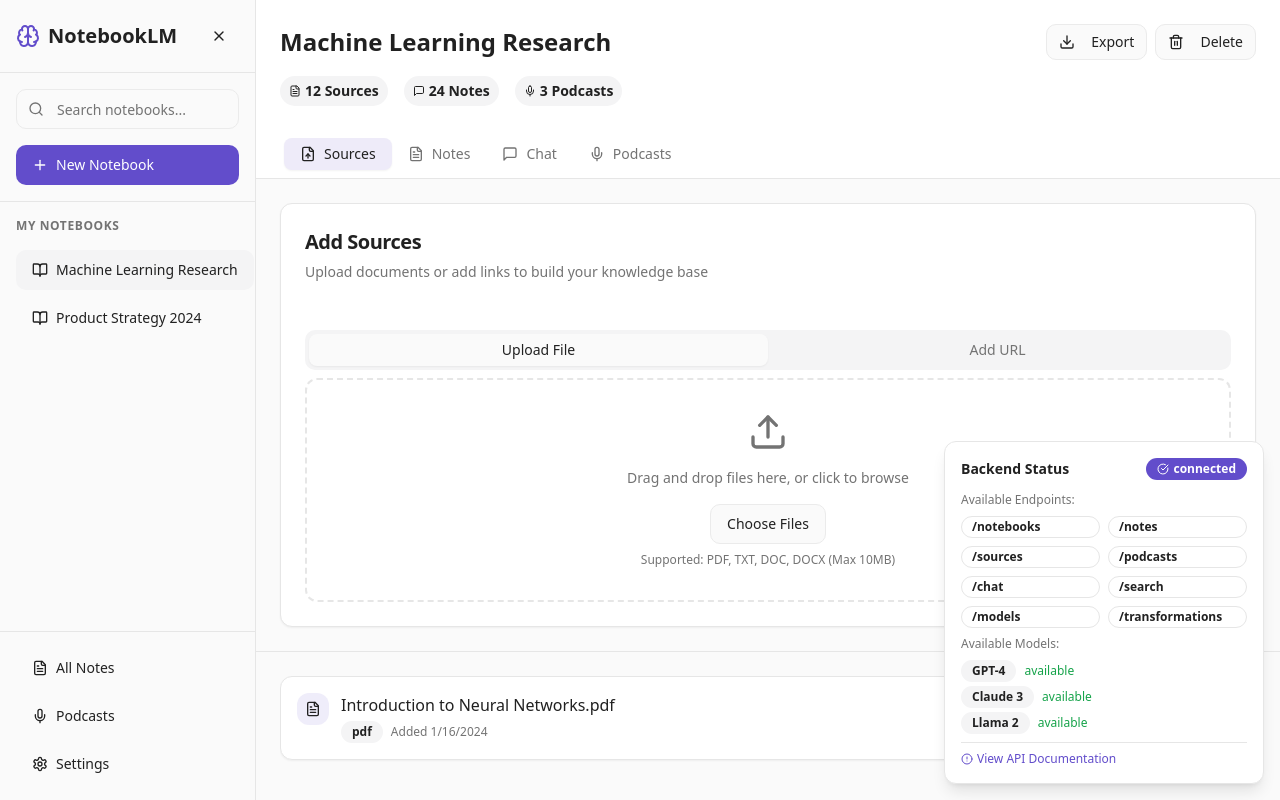
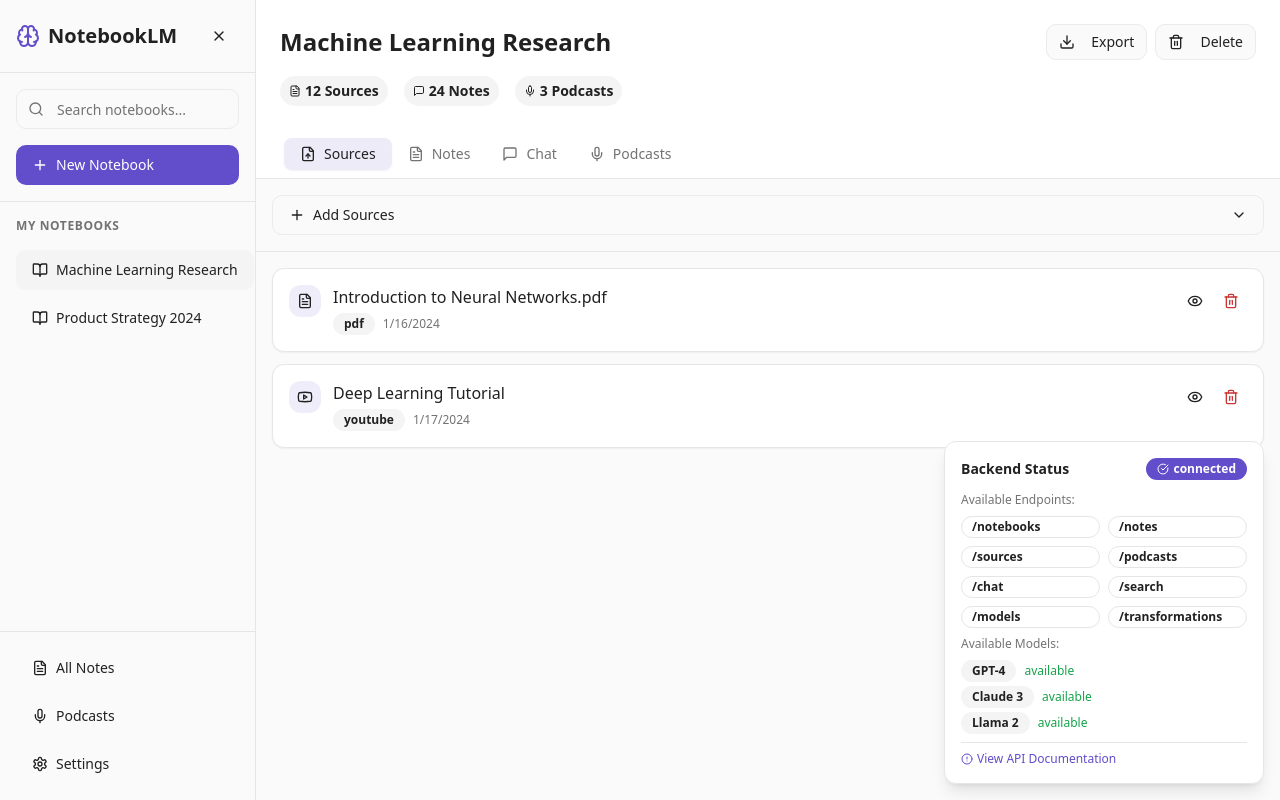
Before and after one commit to varunkrunch/frontend-connector, a React (Vite) app: page / in a window 1280 px wide. Built offline with nearby package versions, Linux system fonts and the light colour scheme.

Commit message:
Refactor source and notes tabs
Improve clarity and content focus in Source and Notes tabs. Enhance right-side panel scrolling functionality.

```diff
--- a/src/components/NotesPanel.tsx
+++ b/src/components/NotesPanel.tsx
@@ -15,7 +15,9 @@ import {
   X,
   FileText,
   Calendar,
-  ArrowLeft
+  ArrowLeft,
+  ChevronDown,
+  ChevronUp
 } from "lucide-react";
 import { notesAPI } from "@/services/api";
 import { useToast } from "@/hooks/use-toast";
@@ -310,55 +312,61 @@ export function NotesPanel({ notebookId }: NotesPanelProps) {
 
   // Desktop Layout
   return (
-    <div className="h-full flex">
-      {/* Notes List */}
-      <div className="w-96 border-r border-border flex flex-col">
-        <div className="p-4 border-b border-border space-y-4">
-          <div className="flex items-center justify-between">
-            <h3 className="font-semibold">Notes</h3>
-            <Button size="sm" onClick={handleCreateNote}>
-              <Plus className="h-4 w-4 mr-2" />
-              New Note
-            </Button>
-          </div>
-          <div className="relative">
-            <Search className="absolute left-3 top-1/2 transform -translate-y-1/2 h-4 w-4 text-muted-foreground" />
+    <div className="h-full flex flex-col">
+      {/* Compact Header with Quick Actions */}
+      <div className="p-3 border-b border-border flex items-center justify-between">
+        <div className="flex items-center gap-3 flex-1">
+          <Search className="h-4 w-4 text-muted-foreground" />
           <Input
             placeholder="Search notes..."
             value={searchQuery}
             onChange={(e) => setSearchQuery(e.target.value)}
-              className="pl-10"
+            className="flex-1 max-w-sm h-9 border-0 shadow-none focus-visible:ring-0 px-0"
           />
         </div>
+        <Button size="sm" onClick={handleCreateNote} variant="default">
+          <Plus className="h-4 w-4 mr-1" />
+          New Note
+        </Button>
       </div>
 
-        <ScrollArea className="flex-1">
-          <div className="p-4 space-y-2">
+      {/* Main Content Area */}
+      <div className="flex-1 flex overflow-hidden">
+        {/* Notes List - Narrower */}
+        <div className="w-80 border-r border-border flex flex-col">
+          <div className="flex-1 overflow-y-auto">
+            <div className="p-3 space-y-2">
               {filteredNotes.length === 0 ? (
-              <Card>
-                <CardContent className="text-center py-8">
+                <div className="text-center py-8">
                   <FileText className="h-8 w-8 mx-auto mb-3 text-muted-foreground" />
                   <p className="text-sm text-muted-foreground">
-                    {searchQuery ? "No notes found" : "No notes yet. Create your first note!"}
+                    {searchQuery ? "No notes found" : "No notes yet"}
                   </p>
-                </CardContent>
-              </Card>
+                  <Button
+                    size="sm"
+                    variant="default"
+                    onClick={handleCreateNote}
+                    className="mt-3"
+                  >
+                    Create First Note
+                  </Button>
+                </div>
               ) : (
                 filteredNotes.map((note) => (
                   <Card
                     key={note.id}
                     className={cn(
                       "cursor-pointer hover:bg-accent/50 transition-colors",
-                    selectedNote?.id === note.id && "bg-accent"
+                      selectedNote?.id === note.id && "bg-accent border-primary/20"
                     )}
                     onClick={() => handleSelectNote(note)}
                   >
                     <CardContent className="p-3">
-                    <h4 className="font-medium truncate">{note.title}</h4>
-                    <p className="text-sm text-muted-foreground truncate mt-1">
+                      <h4 className="font-medium truncate text-sm">{note.title}</h4>
+                      <p className="text-xs text-muted-foreground line-clamp-2 mt-1">
                         {note.content}
                       </p>
-                    <div className="flex items-center gap-2 mt-2">
+                      <div className="flex items-center gap-1 mt-2">
                         <Calendar className="h-3 w-3 text-muted-foreground" />
                         <span className="text-xs text-muted-foreground">
                           {new Date(note.updated_at).toLocaleDateString()}
@@ -369,15 +377,15 @@ export function NotesPanel({ notebookId }: NotesPanelProps) {
                 ))
               )}
             </div>
-        </ScrollArea>
+          </div>
         </div>
 
-      {/* Note Editor/Viewer */}
-      <div className="flex-1 flex flex-col">
+        {/* Note Editor/Viewer - Larger Area for Content */}
+        <div className="flex-1 flex flex-col overflow-hidden">
           {selectedNote || isCreating ? (
             <>
-            <div className="p-4 border-b border-border flex items-center justify-between">
-              <h2 className="text-xl font-semibold">
+              <div className="p-4 border-b border-border flex items-center justify-between shrink-0">
+                <h2 className="text-xl font-semibold truncate">
                   {isCreating ? "New Note" : selectedNote?.title}
                 </h2>
                 <div className="flex gap-2">
@@ -407,7 +415,7 @@ export function NotesPanel({ notebookId }: NotesPanelProps) {
                 </div>
               </div>
 
-            <ScrollArea className="flex-1 p-6">
+              <div className="flex-1 overflow-y-auto p-6">
                 {isCreating ? (
                   <div className="space-y-4 max-w-4xl">
                     <div>
@@ -449,7 +457,7 @@ export function NotesPanel({ notebookId }: NotesPanelProps) {
                     <p className="whitespace-pre-wrap">{selectedNote?.content}</p>
                   </div>
                 )}
-            </ScrollArea>
+              </div>
             </>
           ) : (
             <div className="flex-1 flex items-center justify-center">
@@ -464,6 +472,7 @@ export function NotesPanel({ notebookId }: NotesPanelProps) {
           )}
         </div>
       </div>
+    </div>
   );
 }
 
--- a/src/components/SourcesPanel.tsx
+++ b/src/components/SourcesPanel.tsx
@@ -14,7 +14,9 @@ import {
   Trash2,
   Eye,
   Download,
-  Plus
+  Plus,
+  ChevronUp,
+  ChevronDown
 } from "lucide-react";
 import { sourcesAPI } from "@/services/api";
 import { useToast } from "@/hooks/use-toast";
@@ -29,6 +31,7 @@ export function SourcesPanel({ notebookId }: SourcesPanelProps) {
   const [loading, setLoading] = useState(false);
   const [uploadType, setUploadType] = useState<"file" | "url">("file");
   const [url, setUrl] = useState("");
+  const [showAddPanel, setShowAddPanel] = useState(false);
   const { toast } = useToast();
 
   useEffect(() => {
@@ -137,27 +140,31 @@ export function SourcesPanel({ notebookId }: SourcesPanelProps) {
 
   return (
     <div className="h-full flex flex-col">
-      {/* Upload Section */}
-      <div className="p-4 md:p-6 border-b border-border">
-        <Card>
-          <CardHeader className="p-4 md:p-6">
-            <CardTitle className="text-lg md:text-xl">Add Sources</CardTitle>
-            <CardDescription className="text-xs md:text-sm">
-              Upload documents or add links to build your knowledge base
-            </CardDescription>
-          </CardHeader>
-          <CardContent className="p-4 md:p-6">
+      {/* Minimized Add Sources Button - Always at top */}
+      <div className="p-4 border-b border-border">
+        <Button
+          onClick={() => setShowAddPanel(!showAddPanel)}
+          variant="outline"
+          className="w-full justify-between"
+        >
+          <span className="flex items-center gap-2">
+            <Plus className="h-4 w-4" />
+            Add Sources
+          </span>
+          {showAddPanel ? <ChevronUp className="h-4 w-4" /> : <ChevronDown className="h-4 w-4" />}
+        </Button>
+      </div>
+
+      {/* Collapsible Upload Section */}
+      {showAddPanel && (
+        <div className="p-4 border-b border-border bg-muted/30">
           <Tabs value={uploadType} onValueChange={(v) => setUploadType(v as "file" | "url")}>
-              <TabsList className="grid w-full grid-cols-2">
-                <TabsTrigger value="file" className="text-xs md:text-sm">Upload File</TabsTrigger>
-                <TabsTrigger value="url" className="text-xs md:text-sm">Add URL</TabsTrigger>
+            <TabsList className="grid w-full grid-cols-2 mb-4">
+              <TabsTrigger value="file" className="text-xs">Upload File</TabsTrigger>
+              <TabsTrigger value="url" className="text-xs">Add URL</TabsTrigger>
             </TabsList>
-              <TabsContent value="file" className="space-y-4">
-                <div className="border-2 border-dashed border-border rounded-lg p-6 md:p-8 text-center">
-                  <Upload className="h-8 w-8 md:h-10 md:w-10 mx-auto mb-3 md:mb-4 text-muted-foreground" />
-                  <p className="text-xs md:text-sm text-muted-foreground mb-3 md:mb-4">
-                    Drag and drop files here, or click to browse
-                  </p>
+            <TabsContent value="file" className="mt-0">
+              <div className="flex items-center gap-2">
                 <Input
                   type="file"
                   accept=".pdf,.txt,.doc,.docx"
@@ -166,83 +173,86 @@ export function SourcesPanel({ notebookId }: SourcesPanelProps) {
                   id="file-upload"
                   disabled={loading}
                 />
-                  <label htmlFor="file-upload">
-                    <Button variant="outline" asChild disabled={loading}>
-                      <span>Choose Files</span>
+                <label htmlFor="file-upload" className="flex-1">
+                  <Button variant="secondary" className="w-full" asChild disabled={loading}>
+                    <span>
+                      <Upload className="h-4 w-4 mr-2" />
+                      Choose Files
+                    </span>
                   </Button>
                 </label>
+              </div>
               <p className="text-xs text-muted-foreground mt-2">
-                    Supported: PDF, TXT, DOC, DOCX (Max 10MB)
+                PDF, TXT, DOC, DOCX (Max 10MB)
               </p>
-                </div>
             </TabsContent>
-              <TabsContent value="url" className="space-y-4">
+            <TabsContent value="url" className="mt-0">
               <div className="flex gap-2">
                 <Input
-                    placeholder="Enter a URL (website, YouTube, etc.)"
+                  placeholder="Enter URL..."
                   value={url}
                   onChange={(e) => setUrl(e.target.value)}
                   disabled={loading}
+                  className="flex-1"
                 />
-                  <Button onClick={handleUrlSubmit} disabled={loading || !url}>
-                    <Plus className="h-4 w-4 mr-2" />
+                <Button onClick={handleUrlSubmit} disabled={loading || !url} size="sm">
                   Add
                 </Button>
               </div>
-                <p className="text-xs text-muted-foreground">
-                  Add websites, YouTube videos, or other online content
-                </p>
             </TabsContent>
           </Tabs>
-          </CardContent>
-        </Card>
         </div>
+      )}
 
-      {/* Sources List */}
-      <ScrollArea className="flex-1 p-4 md:p-6">
-        <div className="grid gap-3 md:gap-4">
+      {/* Sources List - Main Content Area */}
+      <div className="flex-1 overflow-y-auto">
+        <div className="p-4">
           {sources.length === 0 ? (
-            <Card>
-              <CardContent className="text-center py-12">
-                <Upload className="h-12 w-12 mx-auto mb-4 text-muted-foreground" />
+            <div className="text-center py-12">
+              <FileText className="h-12 w-12 mx-auto mb-4 text-muted-foreground" />
               <h3 className="text-lg font-semibold mb-2">No sources yet</h3>
-                <p className="text-muted-foreground">
+              <p className="text-sm text-muted-foreground mb-4">
                 Upload documents or add links to get started
               </p>
-              </CardContent>
-            </Card>
+              <Button
+                onClick={() => setShowAddPanel(true)}
+                variant="default"
+                size="sm"
+              >
+                <Plus className="h-4 w-4 mr-2" />
+                Add Your First Source
+              </Button>
+            </div>
           ) : (
-            sources.map((source) => (
+            <div className="space-y-3">
+              {sources.map((source) => (
                 <Card key={source.id} className="hover:bg-accent/50 transition-colors">
                   <CardContent className="p-4">
                     <div className="flex items-start justify-between">
-                    <div className="flex items-start gap-3">
-                      <div className="p-2 bg-primary/10 rounded-lg">
+                      <div className="flex items-start gap-3 flex-1">
+                        <div className="p-2 bg-primary/10 rounded-lg shrink-0">
                           {getSourceIcon(source.source_type)}
                         </div>
-                      <div className="flex-1">
-                        <h4 className="font-medium">{source.title}</h4>
+                        <div className="flex-1 min-w-0">
+                          <h4 className="font-medium truncate">{source.title}</h4>
                           <div className="flex items-center gap-2 mt-1">
                             <Badge variant="secondary" className="text-xs">
                               {source.source_type}
                             </Badge>
                             <span className="text-xs text-muted-foreground">
-                            Added {new Date(source.created_at).toLocaleDateString()}
+                              {new Date(source.created_at).toLocaleDateString()}
                             </span>
                           </div>
                         </div>
                       </div>
-                    <div className="flex gap-1">
+                      <div className="flex gap-1 ml-2 shrink-0">
                         <Button variant="ghost" size="icon" className="h-8 w-8">
                           <Eye className="h-4 w-4" />
-                      </Button>
-                      <Button variant="ghost" size="icon" className="h-8 w-8">
-                        <Download className="h-4 w-4" />
                         </Button>
                         <Button
                           variant="ghost"
                           size="icon"
-                        className="h-8 w-8"
+                          className="h-8 w-8 text-destructive hover:text-destructive"
                           onClick={() => handleDeleteSource(source.id)}
                         >
                           <Trash2 className="h-4 w-4" />
@@ -251,10 +261,11 @@ export function SourcesPanel({ notebookId }: SourcesPanelProps) {
                     </div>
                   </CardContent>
                 </Card>
-            ))
+              ))}
+            </div>
           )}
         </div>
-      </ScrollArea>
+      </div>
     </div>
   );
 }
```
Lines whose indentation alone changed are shown as unchanged.
